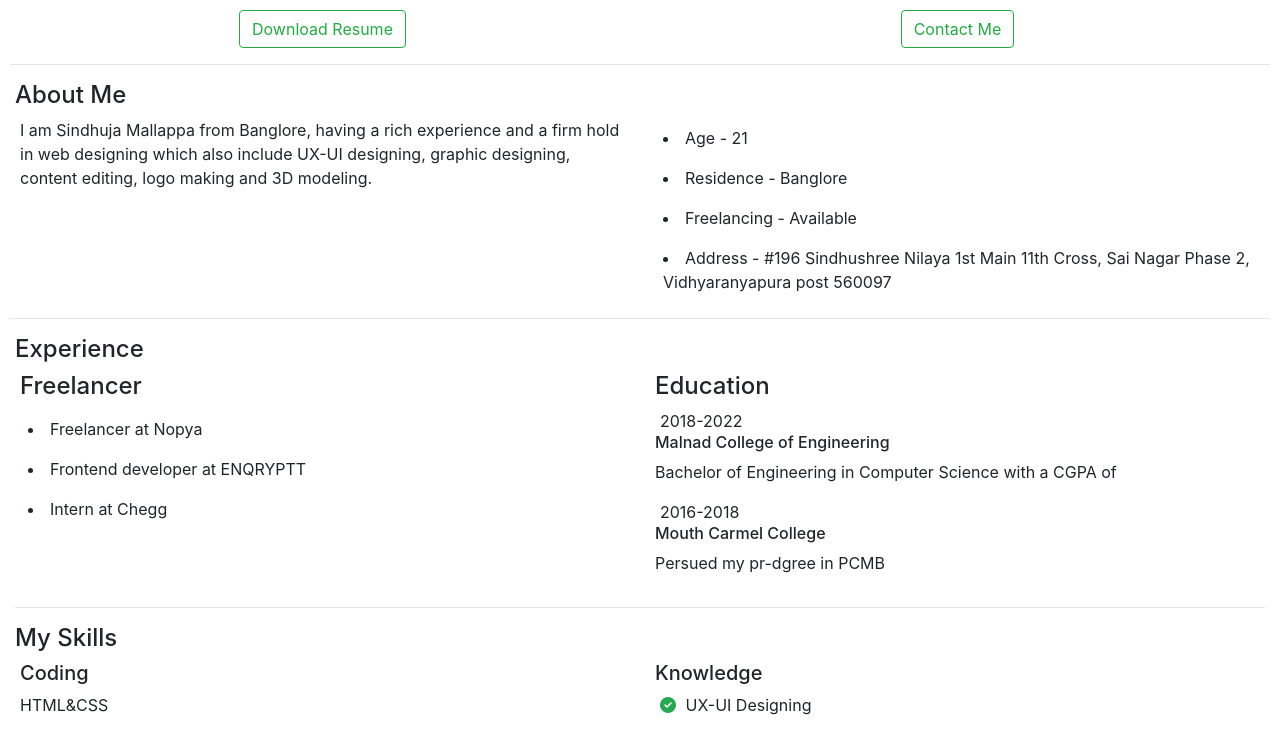
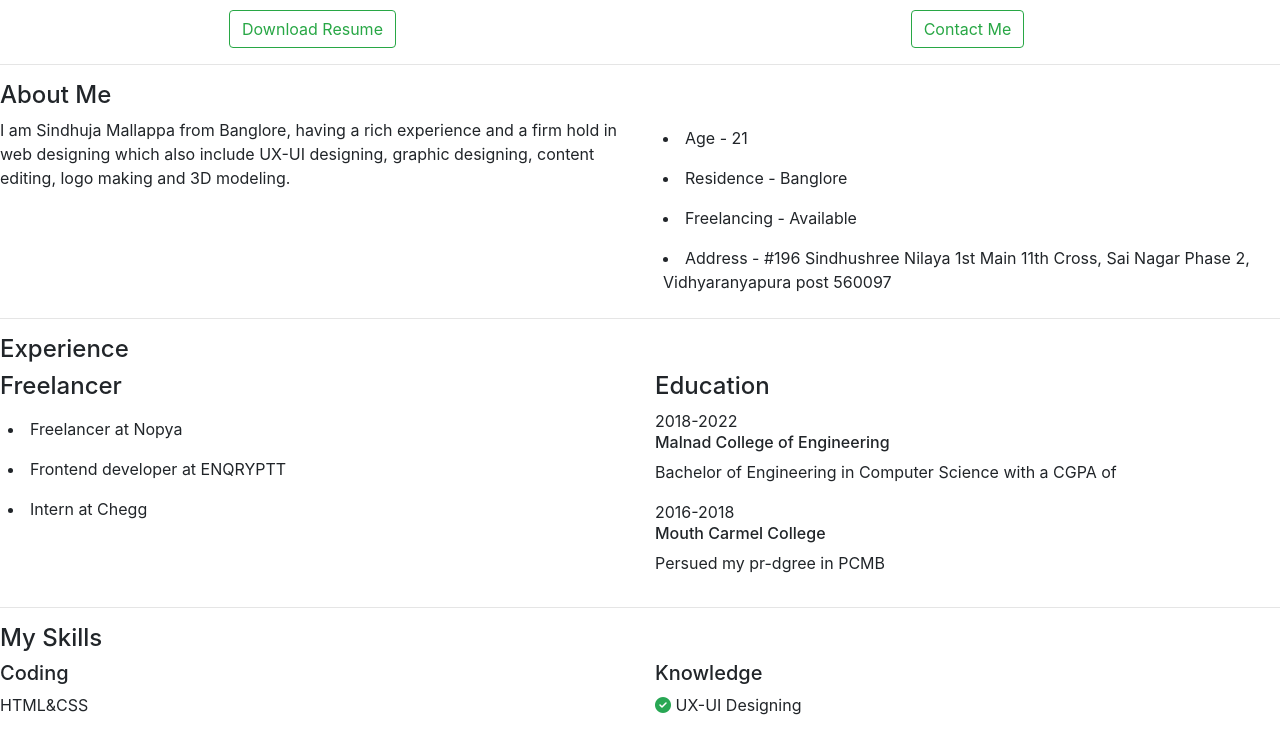
Before and after one commit to sindhujamallappa/Portfolio, a plain HTML site: page index.html in a window 1280 px wide. Shown: the part 209-939 px from the top of the page. Drawn offline with nearby package versions, Linux system fonts and the light colour scheme.

Commit message:
Update index.css

```diff
--- a/index.css
+++ b/index.css
@@ -1,7 +1,7 @@
 *{
     margin: 0;
-    padding-right: 5px;
-    padding-left: 5px;
+    padding-right: 0px;
+    padding-left: 0px;
 }
 
 h3{
```
